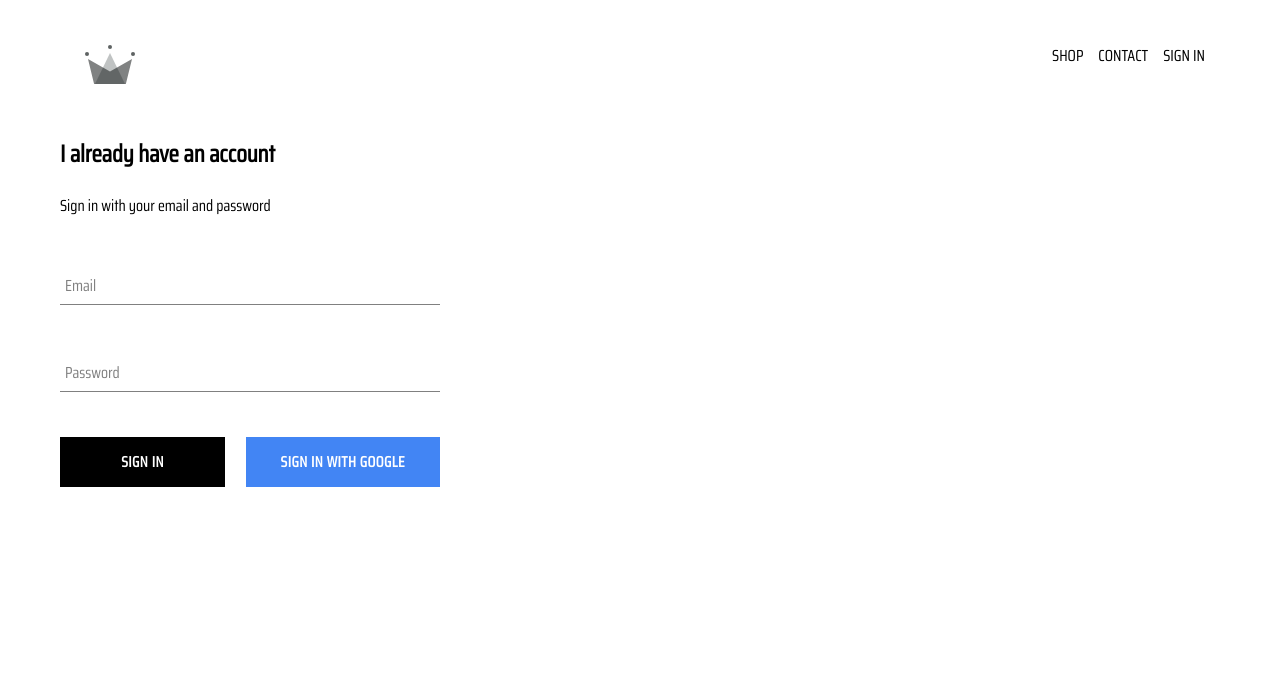
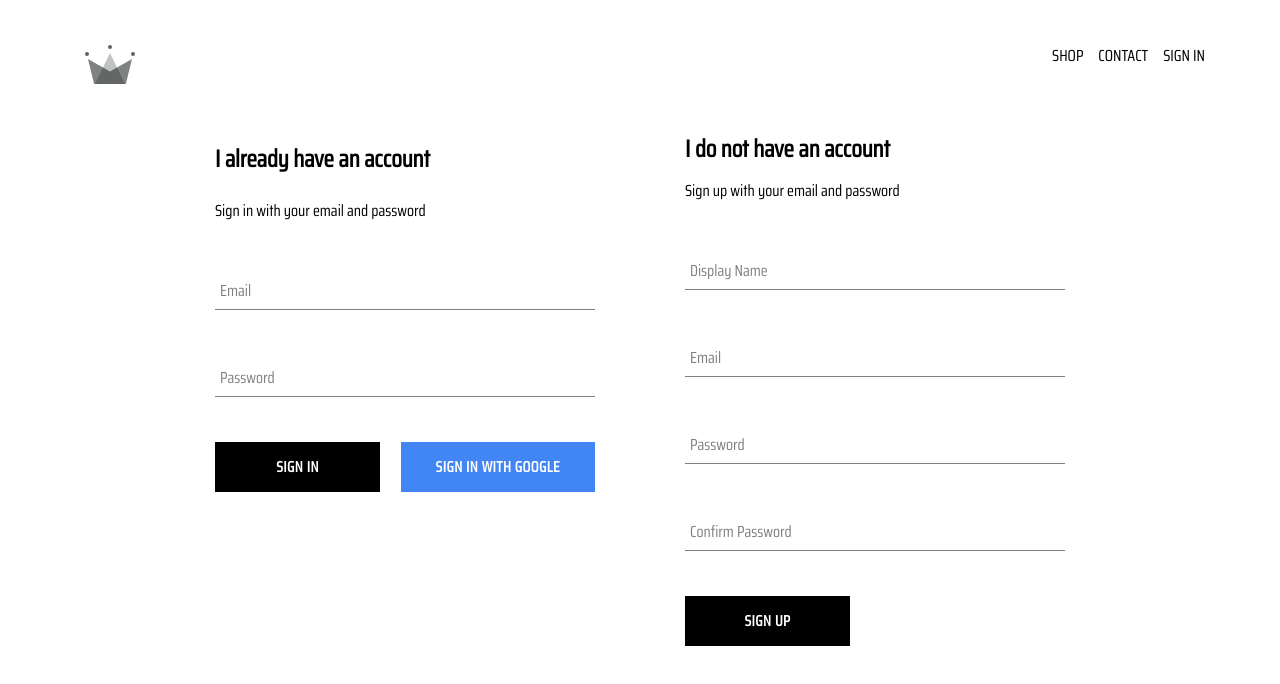
Before and after one commit to amalemmanuelantony/crwn-clothing, a React (Create React App) app: page /signin in a window 1280 px wide. Shown: the top 684 px of the page. Built offline with nearby package versions, Linux system fonts and the light colour scheme; no server answers.

Commit message:
implemented firebase utils included ability to store authenticated users into firestore database

```diff
--- a/src/App.js
+++ b/src/App.js
@@ -6,7 +6,7 @@
 import SignInAndSignUpPage from './pages/sign-in/SignIn';
 import ShopPage from "./pages/shop/Shop";
 import React from 'react';
-import { auth } from './firebase/firebase.utils';
+import { auth, createUserProfileDocument } from './firebase/firebase.utils';
 
 class App extends React.Component {
   constructor() {
@@ -20,9 +20,26 @@
   unsubscribeFromAuth = null;
 
   componentDidMount() {
-    this.unsubscribeFromAuth = auth.onAuthStateChanged(user => {
-      this.setState({ currentUser: user })
-      console.log(user);
+    this.unsubscribeFromAuth = auth.onAuthStateChanged(async userAuth => {
+      // createUserProfileDocument(user);
+      // console.log(user);
+      // this.setState({ currentUser: user });
+      if (userAuth) {
+        const userRef = await createUserProfileDocument(userAuth);
+
+        userRef.onSnapshot(onSnapshot => {
+          this.setState({
+            currentUser: {
+              id: onSnapshot.id,
+              ...onSnapshot.data()
+            }
+          }, () => {
+            // console.log(this.state);
+          });
+        });
+      }
+
+      this.setState({ currentUser: userAuth });
     })
   }
 
--- /dev/null
+++ b/src/components/sign-up/SignUp.jsx
@@ -0,0 +1,100 @@
+import React from "react";
+import "./SignUp.scss";
+
+import FormInput from "../form-input/FormInput";
+import CustomButton from "../custom-button/CustomButton";
+
+import { auth, createUserProfileDocument } from "../../firebase/firebase.utils";
+
+class SignUp extends React.Component {
+    constructor() {
+        super()
+
+        this.state = {
+            displayName: "",
+            email: "",
+            password: "",
+            confirmPassword: ""
+        }
+    }
+
+    handleSubmit = async event => {
+        event.preventDefault();
+
+        const { displayName, email, password, confirmPassword } = this.state;
+
+        if (password !== confirmPassword) {
+            alert("Passwords dont't match")
+            return;
+        }
+
+        try {
+            const { user } = await auth.createUserWithEmailAndPassword(email, password)
+
+            await createUserProfileDocument(user, { displayName })
+
+            this.setState({
+                displayName: "",
+                email: "",
+                password: "",
+                confirmPassword: ""
+            })
+        } catch (error) {
+            console.log(error)
+        }
+    }
+
+    handeChange = (event) => {
+        const { name, value } = event.target;
+        this.setState({ [name]: value })
+    }
+
+    render() {
+        const { displayName, email, password, confirmPassword } = this.state;
+        return (
+            <div className="sign-up">
+                <h2 className="title">I do not have an account</h2>
+                <span>Sign up with your email and password</span>
+                <form className="sign-up-form" onSubmit={this.handleSubmit}>
+                    <FormInput
+                        type="text"
+                        name="displayName"
+                        value={displayName}
+                        onChange={this.handeChange}
+                        label="Display Name"
+                        required
+                    />
+                    <FormInput
+                        type="email"
+                        name="email"
+                        value={email}
+                        onChange={this.handeChange}
+                        label="Email"
+                        required
+                    />
+                    <FormInput
+                        type="password"
+                        name="password"
+                        value={password}
+                        onChange={this.handeChange}
+                        label="Password"
+                        required
+                    />
+                    <FormInput
+                        type="password"
+                        name="confirmPassword"
+                        value={confirmPassword}
+                        onChange={this.handeChange}
+                        label="Confirm Password"
+                        required
+                    />
+                    <CustomButton
+                        type="submit"
+
+                    >SIGN UP</CustomButton>
+                </form>
+            </div>
+        )
+    }
+}
+export default SignUp;
--- /dev/null
+++ b/src/components/sign-up/SignUp.scss
@@ -0,0 +1,9 @@
+.sign-up {
+    display: flex;
+    flex-direction: column;
+    width: 380px;
+}
+
+.title {
+    margin: 10px 0;
+}
--- a/src/firebase/firebase.utils.js
+++ b/src/firebase/firebase.utils.js
@@ -20,6 +20,40 @@
 
 };
 
+
+export const createUserProfileDocument = async (userAuth, additionalData) => {
+    if (!userAuth) {
+        return;
+    }
+
+    const userRef = firestore.doc(`users/${userAuth.uid}`);
+
+    const snapShot = await userRef.get();
+
+    // console.log(firestore.doc("users/15sd4sfasd5"));
+
+    if (!snapShot.exists) {
+        const { displayName, email } = userAuth;
+        const createdAt = new Date();
+
+        try {
+            await userRef.set({
+                displayName,
+                email,
+                createdAt,
+                ...additionalData
+            })
+        } catch (error) {
+            console.log("Error creating user", error.message)
+        }
+    }
+
+    return userRef;
+
+}
+
+
+
 firebase.initializeApp(config);
 
 export const auth = firebase.auth();
--- a/src/pages/sign-in/SignIn.jsx
+++ b/src/pages/sign-in/SignIn.jsx
@@ -1,11 +1,13 @@
 import React from "react";
 import SignIn from "../../components/sign-in/SignIn";
+import SignUp from "../../components/sign-up/SignUp";
 import "./SignIn.scss";
 
 const SignInAndSignUpPage = () => {
     return (
         <div className="sign-in-and-sign-up">
             <SignIn />
+            <SignUp />
         </div>
     )
 }
--- a/src/pages/sign-in/SignIn.scss
+++ b/src/pages/sign-in/SignIn.scss
@@ -0,0 +1,6 @@
+.sign-in-and-sign-up {
+    width: 850px;
+    display: flex;
+    justify-content: space-between;
+    margin: 30px auto;
+}
```
